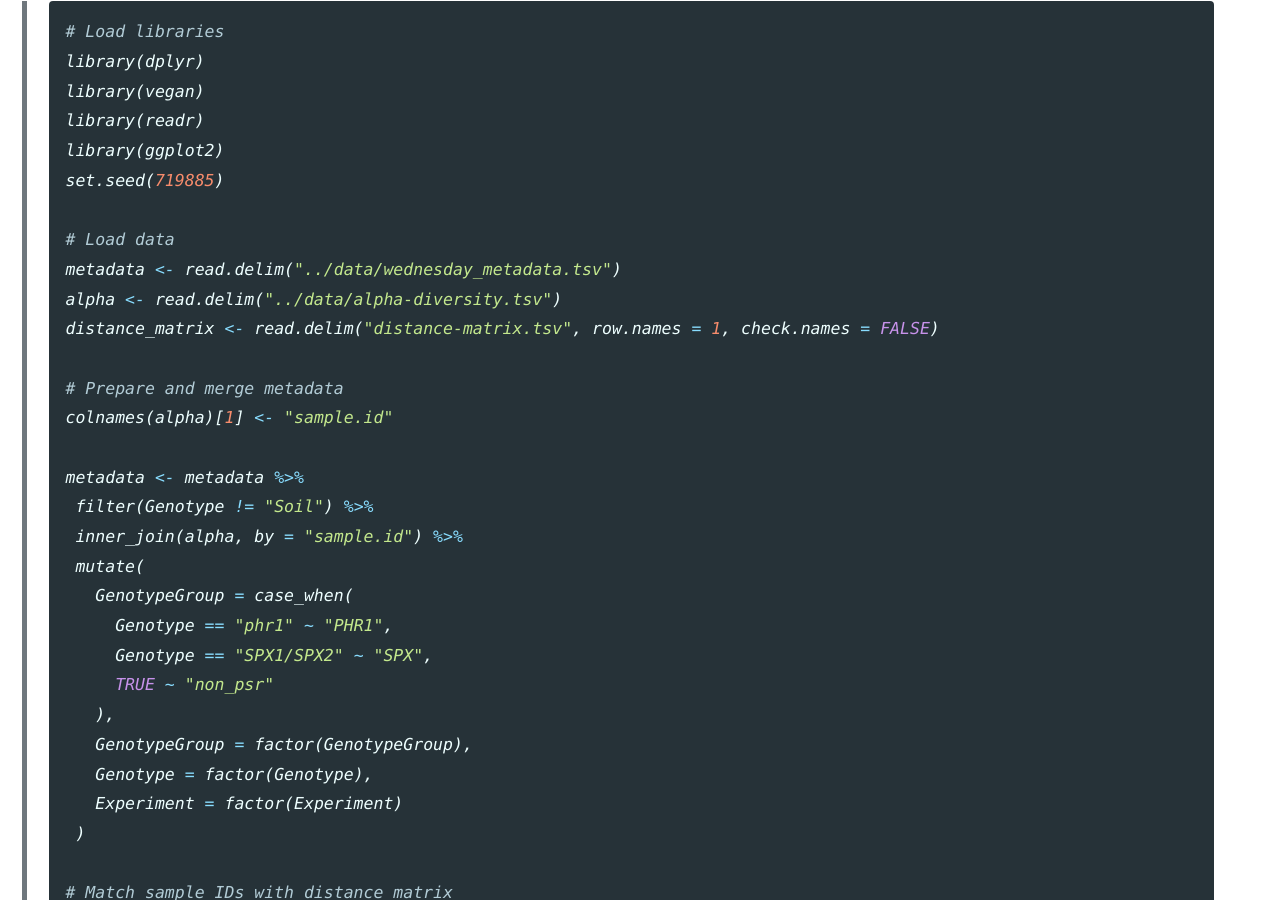
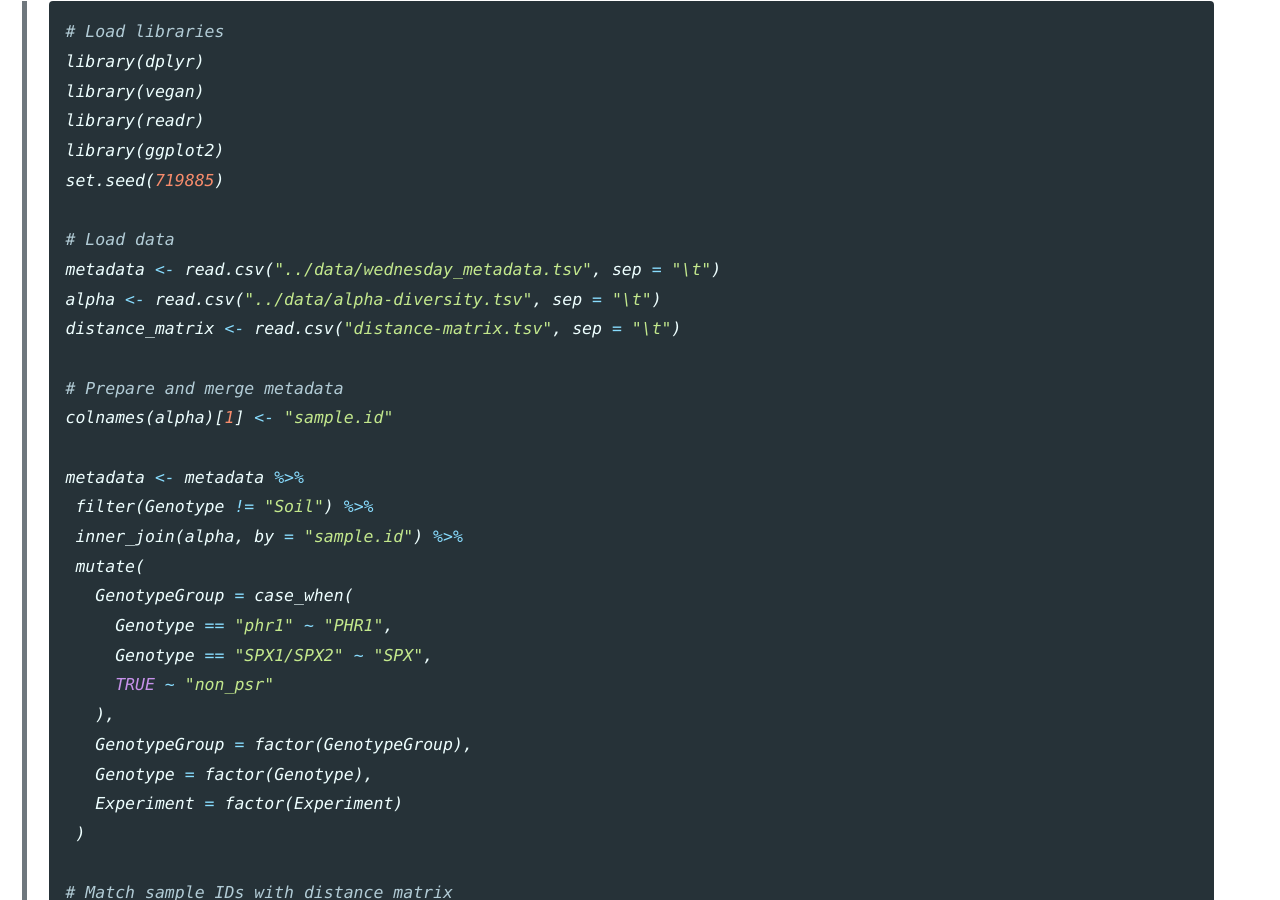
Before and after one commit to arua-microbiome/arua-microbiome.github.io, a Jekyll site: the page built from _tutorials/ecological_analysis.md, in a window 1280 px wide and 900 px high, scrolled down 8081 px. Built offline with Jekyll 4.4.1, drawn with Linux system fonts in a browser that asks for light colours; cached includes are drawn as plain includes; nearby versions of some CDN libraries.

Commit message:
Update ecological_analysis.md
Signed-off-by: arua-microbiome <kaloyiannis.g.g@gmail.com>

```diff
--- a/_tutorials/ecological_analysis.md
+++ b/_tutorials/ecological_analysis.md
@@ -227,9 +227,9 @@ It's time to move the data outputs into the ARUA directory we were working in on
 >set.seed(719885)
 >
 ># Load data
->metadata <- read.delim("../data/wednesday_metadata.tsv")
->alpha <- read.delim("../data/alpha-diversity.tsv")
->distance_matrix <- read.delim("distance-matrix.tsv", row.names = 1, check.names = FALSE)
+>metadata <- read.csv("../data/wednesday_metadata.tsv", sep = "\t")
+>alpha <- read.csv("../data/alpha-diversity.tsv", sep = "\t")
+>distance_matrix <- read.csv("distance-matrix.tsv", sep = "\t")
 >
 ># Prepare and merge metadata
 >colnames(alpha)[1] <- "sample.id"
```
